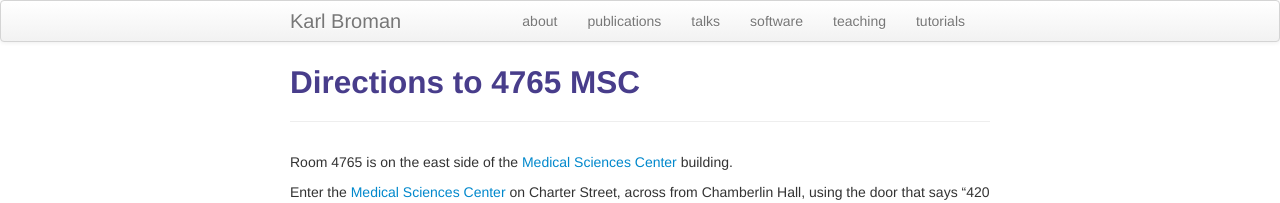
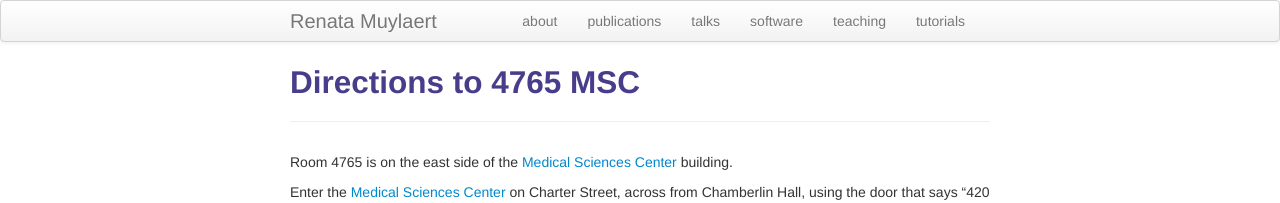
Before and after one commit to renatamuy/renatamuy.github.io, a Jekyll site: the page built from 4765msc.md, in a window 1280 px wide. Shown: the top 203 px of the page. Built offline with Jekyll 4.4.1, drawn with Linux system fonts in a browser that asks for light colours.

Commit message:
more edits

```diff
--- a/_config.yml
+++ b/_config.yml
@@ -8,14 +8,14 @@ highlighter: rouge
 # Themes are encouraged to use these universal variables
 # so be sure to set them if your theme uses them.
 #
-title : Karl Broman
+title : Renata Muylaert
 author :
-  name : Karl Broman
-  email : kbroman@gmail.com
-  github : kbroman
+  name : Renata Muylaert
+  email : renatamuy@gmail.com
+  github : renatamuy
   feedburner : nil
 
-production_url : https://kbroman.github.io
+production_url : https://renatamuy.github.io
 
 # Tell Github to use the kramdown markdown interpreter
 # (see https://help.github.com/articles/migrating-your-pages-site-from-maruku)
```
Also changed, not shown: index.md (+2 -2 lines).
